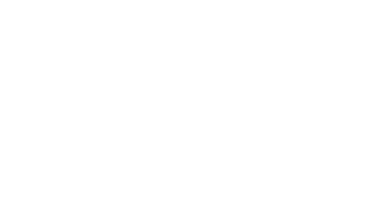
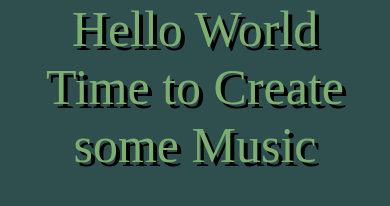
Before and after one commit to cskeith-hub/jukebox, a plain HTML site: page index.html in a window 390 px wide. Drawn offline with Linux system fonts and the light colour scheme.

```diff
--- a/index.html
+++ b/index.html
@@ -8,6 +8,8 @@
     <link rel="stylesheet" href="style.css">
 </head>
 <body>
+    <p>Hello World</p>
+    <p>Time to Create some Music</p>
     <script src="index.js"></script>
 </body>
 </html>
--- a/index.js
+++ b/index.js
@@ -42,7 +42,7 @@
         ],
     },
 ]
-
+console.log(theGreatestMusicCollection);
 // --- 🌱 Basics ---
 // TODO: select the author of Baiana
 // TODO: log all song titles
--- a/style.css
+++ b/style.css
@@ -0,0 +1,22 @@
+*{
+    margin: 0;
+    padding: 0;
+    box-sizing: border-box;
+    color: rgb(124, 175, 111);
+    background-color: darkslategray;
+    font-size: 50px;
+}
+
+@media only screen and (max-width: 468px) {
+
+    .shadow, p{
+        text-shadow: 4px 4px black;
+    }
+
+    body{
+        display: flex;
+        flex-direction: column;
+        text-align: center;
+    }
+
+}
```
